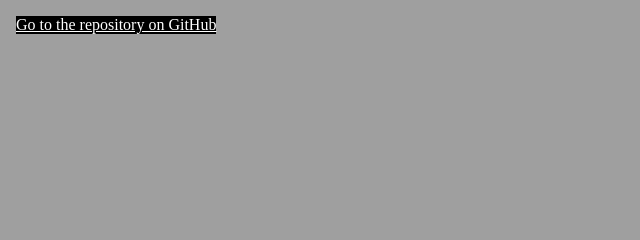
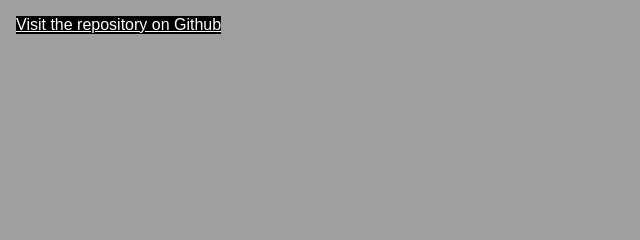
Before and after one commit to skaffa/pulfrich-captcha, a plain HTML site: page index.html in a window 1280 px wide. Shown: the top 240 px of the page, 0-640 px from the left. Drawn offline with Linux system fonts and the light colour scheme.

Commit message:
Update index.html

```diff
--- a/index.html
+++ b/index.html
@@ -206,4 +206,4 @@
 </html>
 
 
-                             <a href="https://github.com/skaffa/pulfrich-captcha/" style="background: black; color: white; position: absolute; top: 1em; left: 1em">Go to the repository on GitHub</a>
+                             <a href="https://github.com/skaffa/pulfrich-captcha/" style="background: black; color: white; position: absolute; top: 1em; left: 1em; font-family: Arial;">Visit the repository on Github</a>
```
